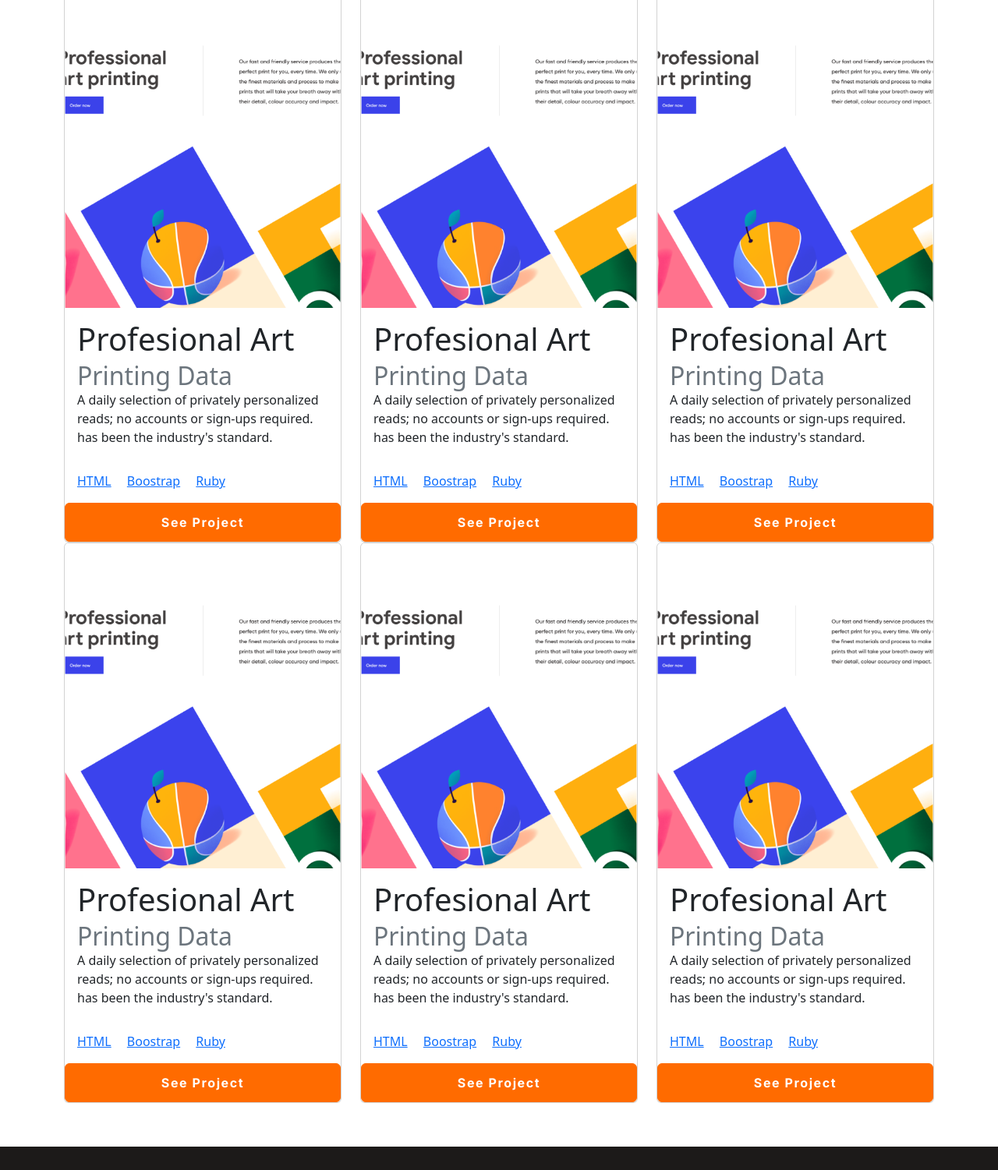
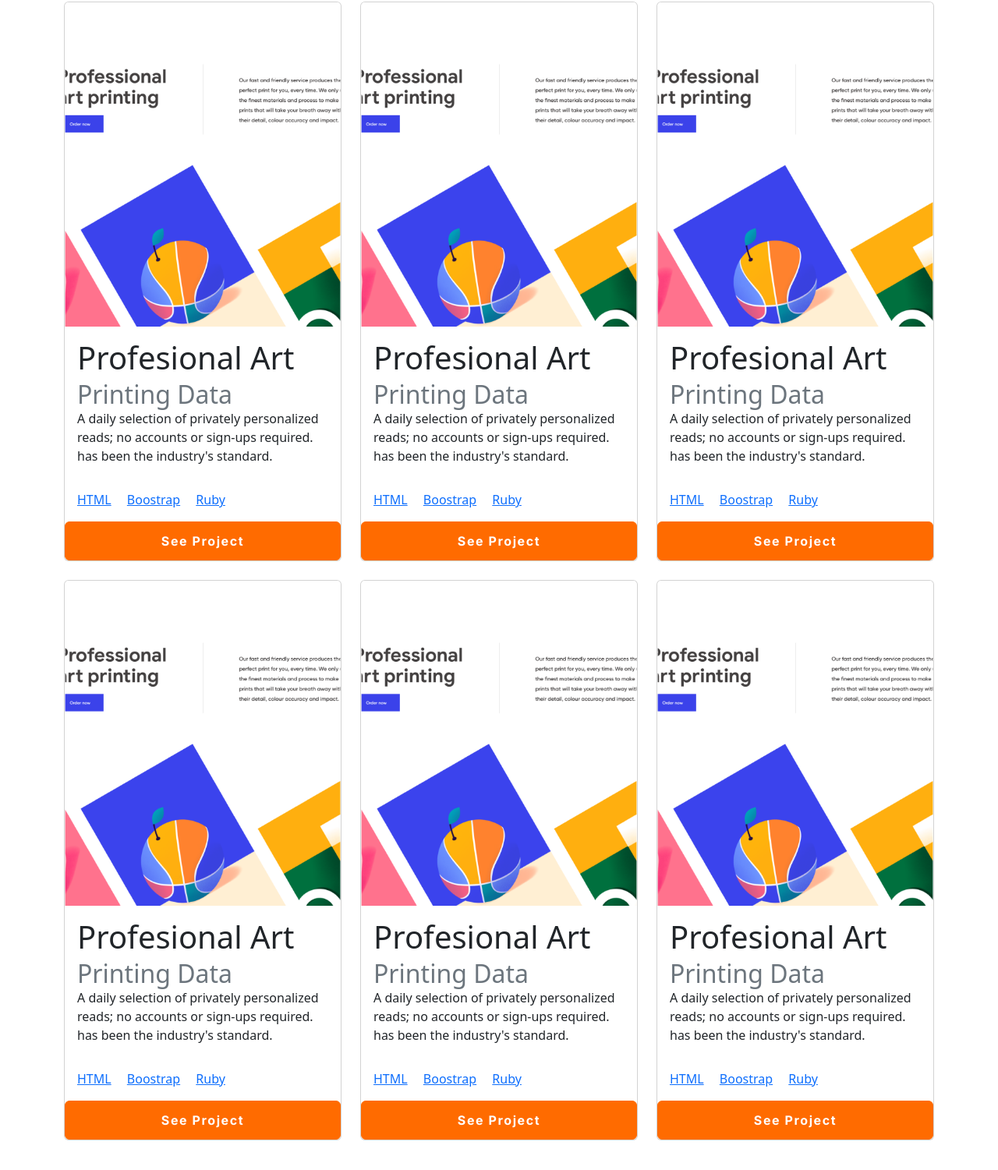
Before and after one commit to jicamargo/portfolio-bs, a website: page index.html in a window 1280 px wide. Shown: the part 1968-3469 px from the top of the page at 78% size. Drawn offline with nearby package versions, Linux system fonts and the light colour scheme.

Commit message:
add col-sizes to grid container

```diff
--- a/index.html
+++ b/index.html
@@ -68,7 +68,7 @@
 
         <div class="container">
           <div class="row">
-            <div class="col">
+            <div class="col-12">
               <!-- ************* Main card ************* -->
               <div class="card">
                 <img class="card-img-top" src="./images/card1_img.png" alt="header-main-project image.">
@@ -92,7 +92,7 @@
             </div>
           </div>
           <div class="row">
-            <div class="col">
+            <div class="mt-4 col-12 col-sm-6 col-md-4">
               <div class="card">
                 <img class="card-img-top" src="./images/img-ph1.png" alt="secondary project description image.">
                 <div class="card-body">
@@ -108,7 +108,7 @@
                 <a herf="#" class="btn btn-primary SeeProjectBtn">See Project</a>
               </div>
             </div>
-            <div class="col">
+            <div class="mt-4 col-12 col-sm-6 col-md-4">
               <div class="card">
                 <img class="card-img-top" src="./images/img-ph1.png" alt="secondary project description image.">
                 <div class="card-body">
@@ -124,7 +124,7 @@
                 <a herf="#" class="btn btn-primary SeeProjectBtn">See Project</a>
               </div>
             </div>
-            <div class="col">
+            <div class="mt-4 col-12 col-sm-6 col-md-4">
               <div class="card">
                 <img class="card-img-top" src="./images/img-ph1.png" alt="secondary project description image.">
                 <div class="card-body">
@@ -140,10 +140,7 @@
                 <a herf="#" class="btn btn-primary SeeProjectBtn">See Project</a>
               </div>
             </div>
-          </div>
-
-          <div class="row">
-            <div class="col">
+            <div class="mt-4 col-12 col-sm-6 col-md-4">
               <div class="card">
                 <img class="card-img-top" src="./images/img-ph1.png" alt="secondary project description image.">
                 <div class="card-body">
@@ -159,7 +156,7 @@
                 <a herf="#" class="btn btn-primary SeeProjectBtn">See Project</a>
               </div>
             </div>
-            <div class="col">
+            <div class="mt-4 col-12 col-sm-6 col-md-4">
               <div class="card">
                 <img class="card-img-top" src="./images/img-ph1.png" alt="secondary project description image.">
                 <div class="card-body">
@@ -175,7 +172,7 @@
                 <a herf="#" class="btn btn-primary SeeProjectBtn">See Project</a>
               </div>
             </div>
-            <div class="col">
+            <div class="mt-4 col-12 col-sm-6 col-md-4">
               <div class="card">
                 <img class="card-img-top" src="./images/img-ph1.png" alt="secondary project description image.">
                 <div class="card-body">
@@ -242,12 +239,12 @@
       <div class="grid_text">
         <h4 class="ContactDescript">I'm always interested in hearing about new projects, so if you'd like to chat please get in touch.</h4>
       </div>
-      <form action="https://formspree.io/f/xoqzkbpj" method="post">
+      <form>
+
         <div class="form_input_fields">
-          <input class="input_field" type="text" name="full_name" placeholder="Full name" maxlength="30" required>
-          <input class="input_field" type="email" name="email" placeholder="Email address" required>
-          <textarea class="text_area" name="message" placeholder="Write me something" maxlength="500" required></textarea>
-          <input class="btn btn-primary SeeProjectBtn BtnClass  project_btn_submit" type="submit" value="Get in touch">
+
+
+
         </div>
       </form>
     </section>
```
